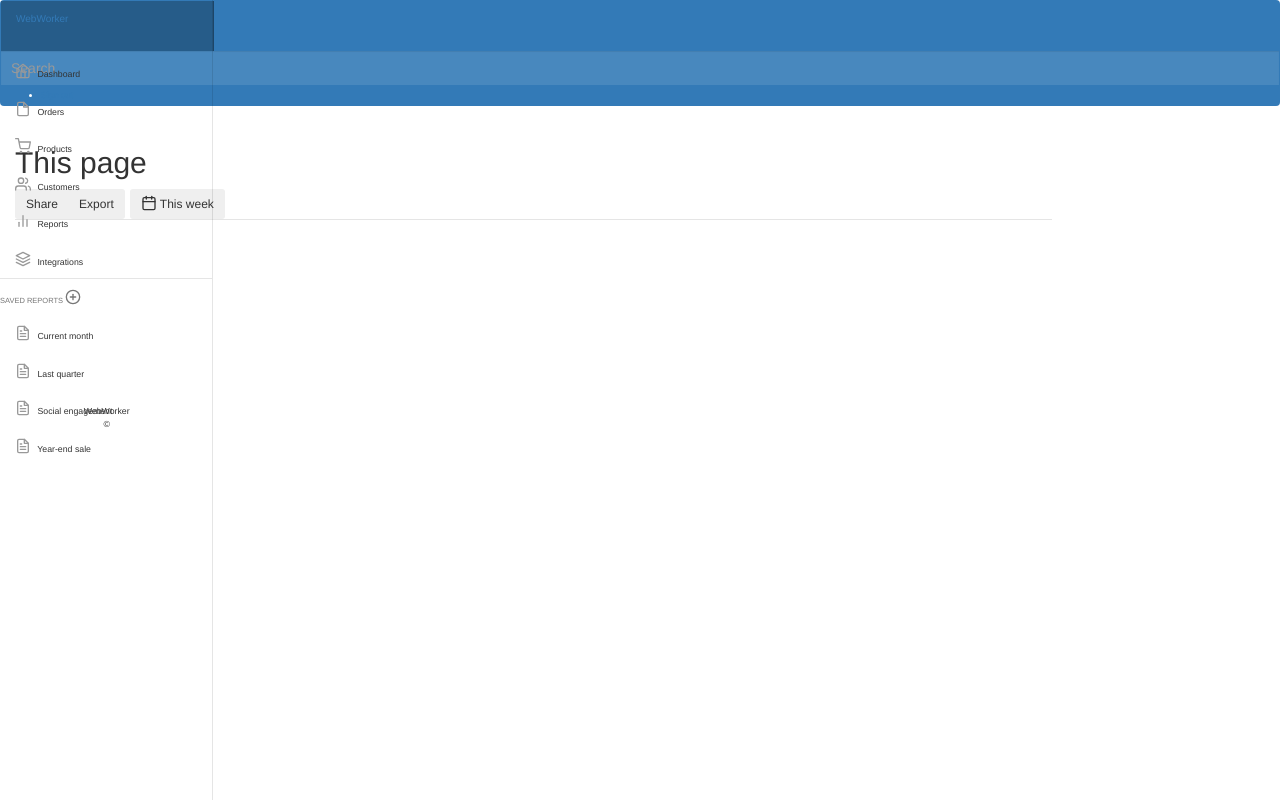
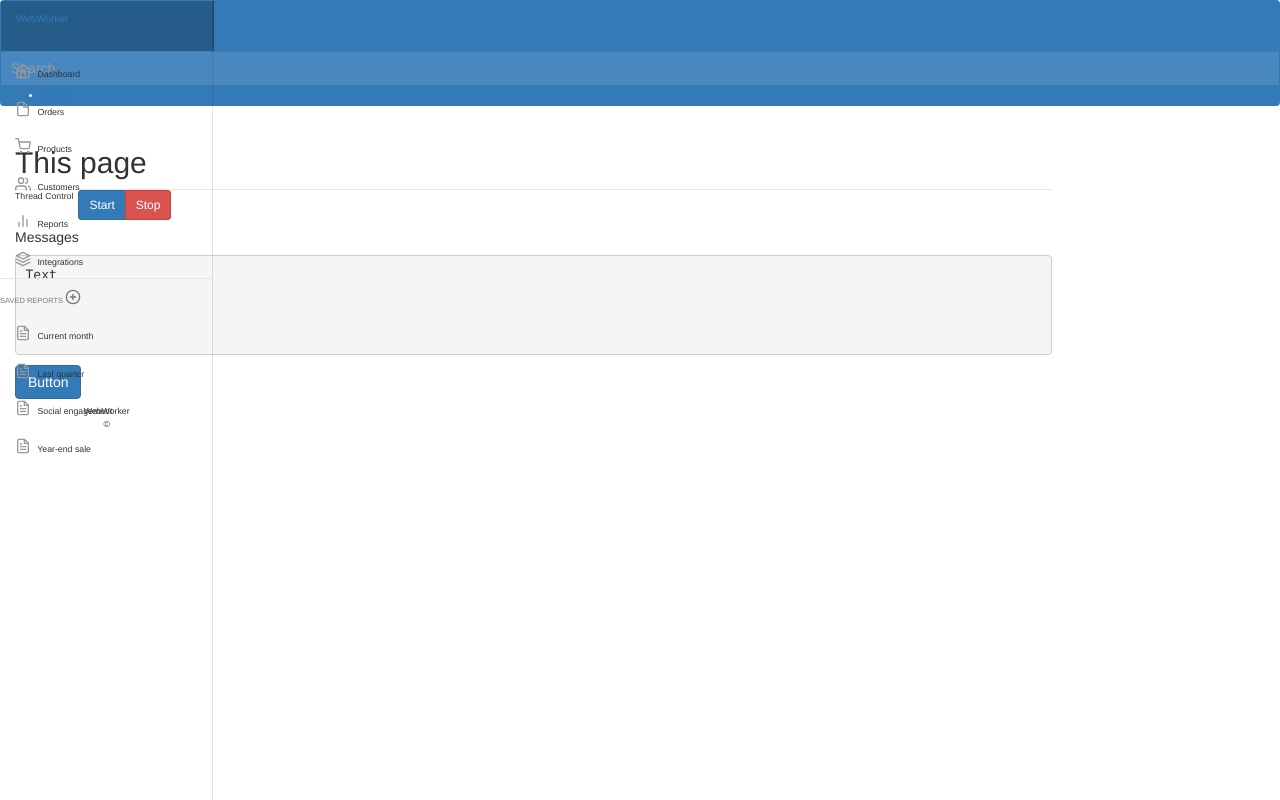
Before and after one commit to ocordes/pywebworker, a Python web app: template pywebworker/templates/index.html in a window 1280 px wide. Run offline with Jinja, Linux system fonts and the light colour scheme; the template is opened without the code that fills it, so the values that code supplies are empty; some libraries are stand-ins or nearby versions.

Commit message:
- add some ajax functions - modify the base template

```diff
--- a/example/demo.py
+++ b/example/demo.py
@@ -32,7 +32,7 @@ def worker1(self):
 
 
 
-#@app.maintask()
+@app.maintask
 def main():
     print('main task')
     pass
--- a/pywebworker/templates/base.html
+++ b/pywebworker/templates/base.html
@@ -7,6 +7,8 @@
 
 {% block styles %}
 {{super()}}
+    <link href="https://maxcdn.bootstrapcdn.com/font-awesome/4.7.0/css/font-awesome.min.css" rel="stylesheet">
+
     <link rel="stylesheet" href="{{url_for('static', filename='dashboard.css')}}">
     <link rel="stylesheet" href="{{url_for('static', filename='sticky-footer.css')}}">
 {% endblock %}
@@ -94,16 +96,9 @@
                 {% if title %}{{ title }}{% else %}This page{% endif %}
                 </h1>
 
-                {% with messages = get_flashed_messages() %}
-                {% if messages %}
-                    {% for message in messages %}
-                    <div class="alert alert-info" role="alert">{{ message }}</div>
-                    {% endfor %}
-                {% endif %}
-                {% endwith %}
 
 
-
+                {#
                 <div class="btn-toolbar mb-2 mb-md-0">
                   <div class="btn-group mr-2">
                     <button class="btn btn-sm btn-outline-secondary">Share</button>
@@ -114,7 +109,17 @@
                     This week
                   </button>
                 </div>
+                #}
               </div>
+
+              {% with messages = get_flashed_messages() %}
+              {% if messages %}
+                  {% for message in messages %}
+                  <div class="alert alert-info" role="alert">{{ message }}</div>
+                  {% endfor %}
+              {% endif %}
+              {% endwith %}
+
 
               {% if debug %}
               <div class="d-flex flex-wrap flex-md-nowrap pb-2 mb-3 border-bottom">
@@ -122,15 +127,6 @@
               </div>
               {% endif %}
 
-              {% with messages = get_flashed_messages() %}
-              {% if messages %}
-              <div class="d-flex flex-wrap flex-md-nowrap pb-2 mb-3 border-bottom">
-                  {% for message in messages %}
-                  <div class="alert alert-info" role="alert">{{ message }}</div>
-                  {% endfor %}
-              </div>
-              {% endif %}
-              {% endwith %}
 
               {# application content needs to be provided in the app_content block #}
               {% block app_content %}{% endblock %}
@@ -155,12 +151,9 @@
   feather.replace()
 </script>
 
+<!-- Add a menu highlighing if the URL matches the menu links!-->
 <script>
-      //$(document).ready(function(){
-      //   $("a[href='" + window.location.href + "']").addClass("active");
-      //});
   $(document).ready(function(){
-         //$("a[href*='" + location.pathname + "']").addClass("active");
       $("a[href='" + location.pathname + "']").addClass("active");
       //$("a[href='" + window.location.href + "']").addClass("active");
       document.getElementById("debug").innerHTML = location.pathname;
--- a/pywebworker/templates/index.html
+++ b/pywebworker/templates/index.html
@@ -39,144 +39,49 @@
 
 {% block app_content %}
 
-<!--- {#
-<div class="media">
-  <div class="media-left">
-    <img src="{{current_user.avatar(120)}}" class="media-object" style="width:120px">
+<div class="btn-toolbar mb-2 mb-md-0">
+  <div class="input-group">
+    <div class="input-group-text" id="btnGroupAddon">Thread Control</div>
   </div>
-  <div class="media-body">
-    <h4 class="media-heading">
-      {{current_user.first_name}} {{current_user.last_name}}</h4>
-    <p>({{current_user.username}})</p>
+  <div class="btn-group mr-2">
+    <button class="btn btn-sm btn-primary" onclick="start_thread();">Start</button>
+    <button class="btn btn-sm btn-danger" onclick="stop_thread();">Stop</button>
   </div>
 </div>
-<hr>
 
-    <h1>Dashboard</h1>
 
-    <div style="margin-top:50px" class="mainbox">
-      <div class="panel panel-info">
-          <div class="panel-heading">
-              <div class="panel-title">Current time</div>
-          </div>
-          <div class="panel-body">
-            <div class="form-horizontal">
-              <div class="form-group">
-                <label class="col-md-2 control-label">
-                  Client time
-                </label>
-                <div class="col-md-3">
-                  <input id="timer" type='text' class="form-control" />
-                </div>
-              </div>
-            </div>
-          </div>
-      </div>
+<div class="card w-75">
+  <div class="card-body">
+    <h5 class="card-title">Messages</h5>
+    <div class="card-text">
+      <pre class="pre-scrollable bg-light" style="height: 100px;" id="messages">Text
+      </pre>
     </div>
+    <a href="#" class="btn btn-primary">Button</a>
+  </div>
+</div>
 
-    <div style="margin-top:50px" class="mainbox">
-      <div class="panel panel-info">
-          <div class="panel-heading">
-              <div class="panel-title">Total Activity</div>
-          </div>
-          <div class="panel-body">
-            <div class="row">
-              <label class="col-md-1 control-label">
-                Today:
-              </label>
-            </div>
-            <div class="row">
-              <label class="col-md-offset-1 col-md-1 control-label">
-                Image(s)
-              </label>
-              <div class="col-md-1">
-                {{activity.get_today_images()}}
-              </div>
-              <label class="col-md-1 control-label">
-                Error(s)
-              </label>
-              <div class="col-md-1">
-                {{activity.get_today_errors()}}
-              </div>
-              <label class="col-md-1 control-label">
-                Submit(s)
-              </label>
-              <div class="col-md-1">
-                {{activity.get_today_submits()}}
-              </div>
-              <label class="col-md-2 control-label">
-                Render time
-              </label>
-              <div class="col-md-1">
-                {{'%0.1f'| format(activity.get_today_render_time().total_seconds())}}s
-              </div>
-            </div>
-            <div class="row">
-              <label class="col-md-1 control-label">
-                Total:
-              </label>
-            </div>
-            <div class="row">
-              <label class="col-md-offset-1 col-md-1 control-label">
-                Image(s)
-              </label>
-              <div class="col-md-1">
-                {{activity.get_total_images()}}
-              </div>
-              <label class="col-md-1 control-label">
-                Error(s)
-              </label>
-              <div class="col-md-1">
-                {{activity.get_total_errors()}}
-              </div>
-              <label class="col-md-1 control-label">
-                Submit(s)
-              </label>
-              <div class="col-md-1">
-                {{activity.get_total_submits()}}
-              </div>
-              <label class="col-md-2 control-label">
-                Render time
-              </label>
-              <div class="col-md-1">
-                {{'%0.1f'| format(activity.get_total_render_time().total_seconds())}}s
-              </div>
-            </div>
-          </div>
-      </div>
-    </div>
-
-    <div style="margin-top:50px" class="mainbox">
-      <div class="panel panel-info">
-          <div class="panel-heading">
-              <div class="panel-title">Running projects</div>
-          </div>
-          <div class="panel-body">
-            <div class="table-responsive">
-              <div id="running_projects">
-              </div>
-            </div>
-          </div>
-      </div>
-    </div>
-
-    <div style="margin-top:50px" class="mainbox">
-      <div class="panel panel-info">
-          <div class="panel-heading">
-              <div class="panel-title">Queue</div>
-          </div>
-          <div class="panel-body">
-            <div class="table-responsive">
-              <div id="running_queue">
-              </div>
-            </div>
-          </div>
-      </div>
-    </div> #}
--->
 {% endblock %}
 
 {% block scripts %}
 {{super()}}
 
+<script>
+function start_thread() {
+    $.get("/ajax/start_thread", function(data) {
+      //$("#running_projects").html(data.projects);
+      //$("#running_queue").html(data.queue);
+      document.getElementById("debug").innerHTML = data.msg;
+    });
+}
+
+function stop_thread() {
+      $.get("/ajax/stop_thread", function(data) {
+        //$("#running_projects").html(data.projects);
+        //$("#running_queue").html(data.queue);
+        document.getElementById("debug").innerHTML = data.msg;
+    });
+}
+</script>
+
 {% endblock %}
```
Also changed, not shown: pywebworker/routes.py (+11 -0 lines), pywebworker/workerapp.py (+4 -3 lines). Lines whose indentation alone changed are shown as unchanged.
